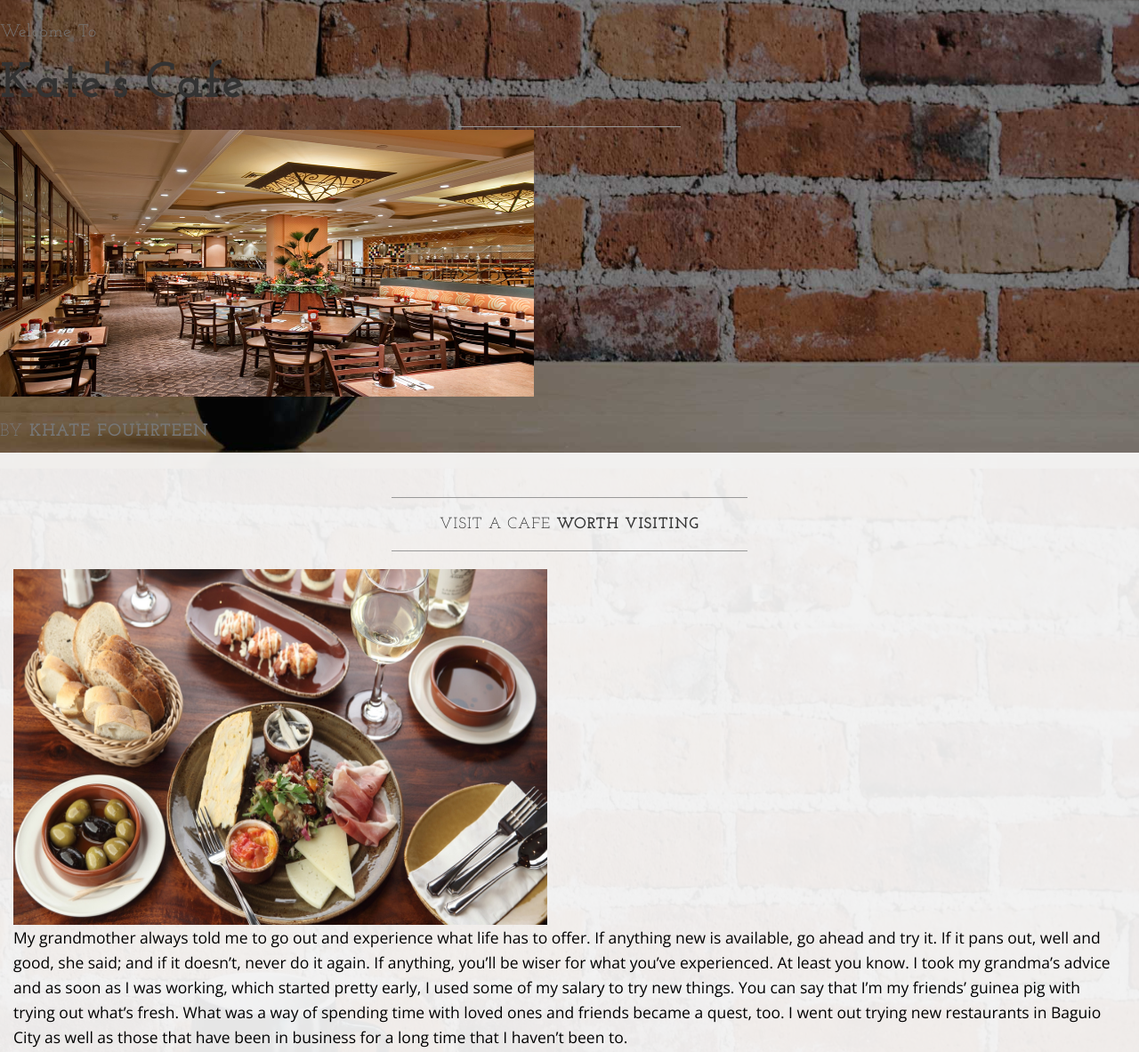
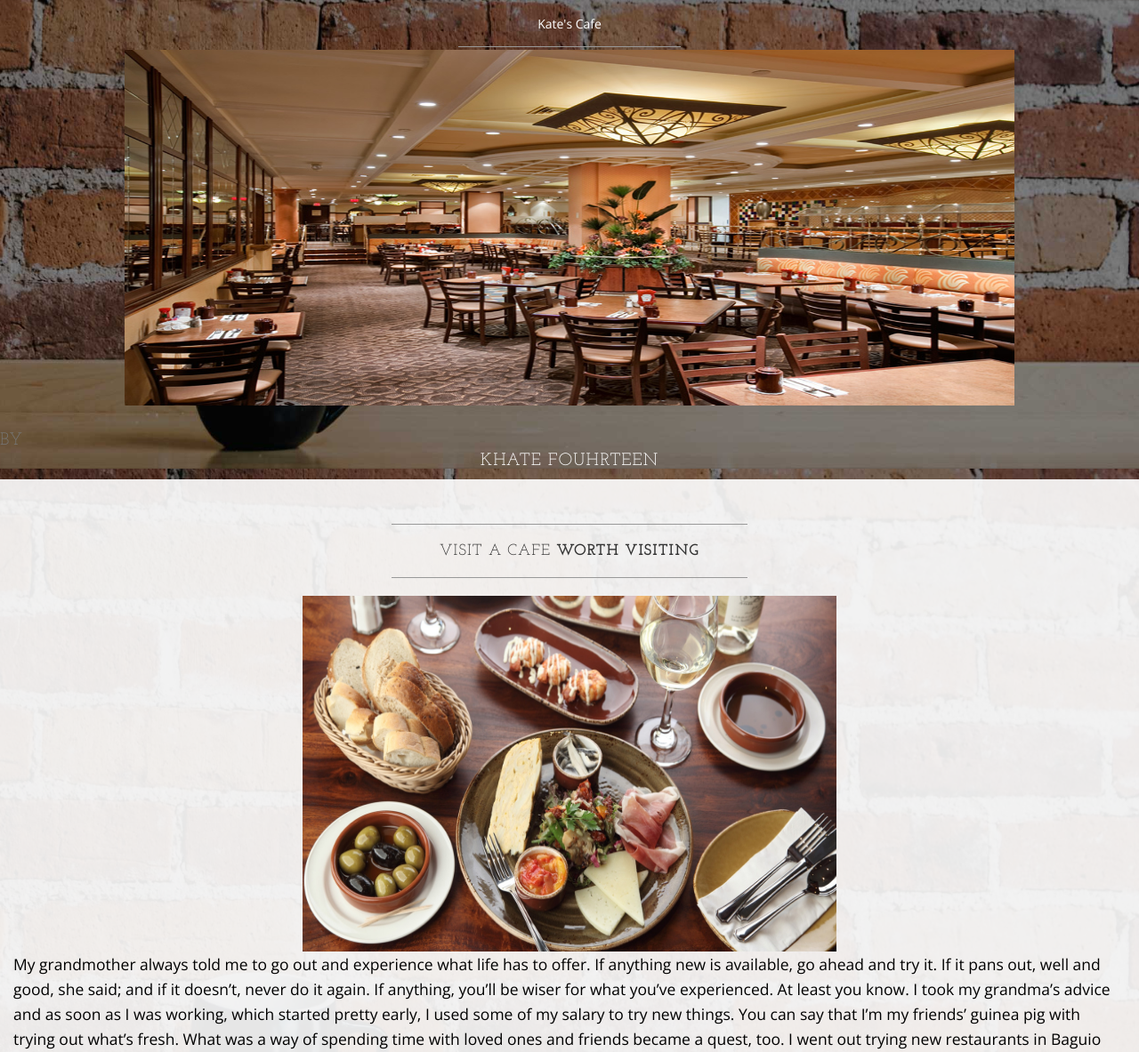
Before and after one commit to katemascay14/fullwebsite, a plain HTML site: page index.html in a window 1280 px wide. Shown: the part 273-1456 px from the top of the page at 89% size. Drawn offline with nearby package versions, Linux system fonts and the light colour scheme.

Commit message:
Update index.html

```diff
--- a/index.html
+++ b/index.html
@@ -76,16 +76,16 @@
           <div>
                <div>
                     <h2 class="brand-before">
-                        <small>Welcome to</small>
+
                     </h2>
-                    <h1 class="brand-name">Kate's Cafe</h1>
+                   <center> <font color="white">Kate's Cafe</font> </center>
                     <hr class="tagline-divider">
 
-                   <img src="cafe.jpg" alt="Kate's Cafe" style="width:600px;height:300px;">
+                   <center><img src="cafe.jpg" alt="Kate's Cafe" style="width:1000px;height:400px;"> </center>
 
                     <h2>
                         <small>By
-                            <strong>Khate Fouhrteen</strong>
+                           <center> <font color="white">Khate Fouhrteen</font> </center>
                         </small>
                     </h2>
                 </div>
@@ -100,7 +100,7 @@
                         <strong>worth visiting</strong>
                     </h2>
                     <hr>
-                    <img src="cafe3.jpg" alt="Kate's Cafe" style="width:600px;height:400px;">
+                    <center><img src="cafe3.jpg" alt="Kate's Cafe" style="width:600px;height:400px;"></center>
                     <hr class="visible-xs">
                     <p>My grandmother always told me to go out and experience what life has to offer.  If anything new is available, go ahead and try it.  If it pans out, well and good, she said; and if it doesn’t, never do it again.  If anything, you’ll be wiser for what you’ve experienced.  At least you know.
 
```
